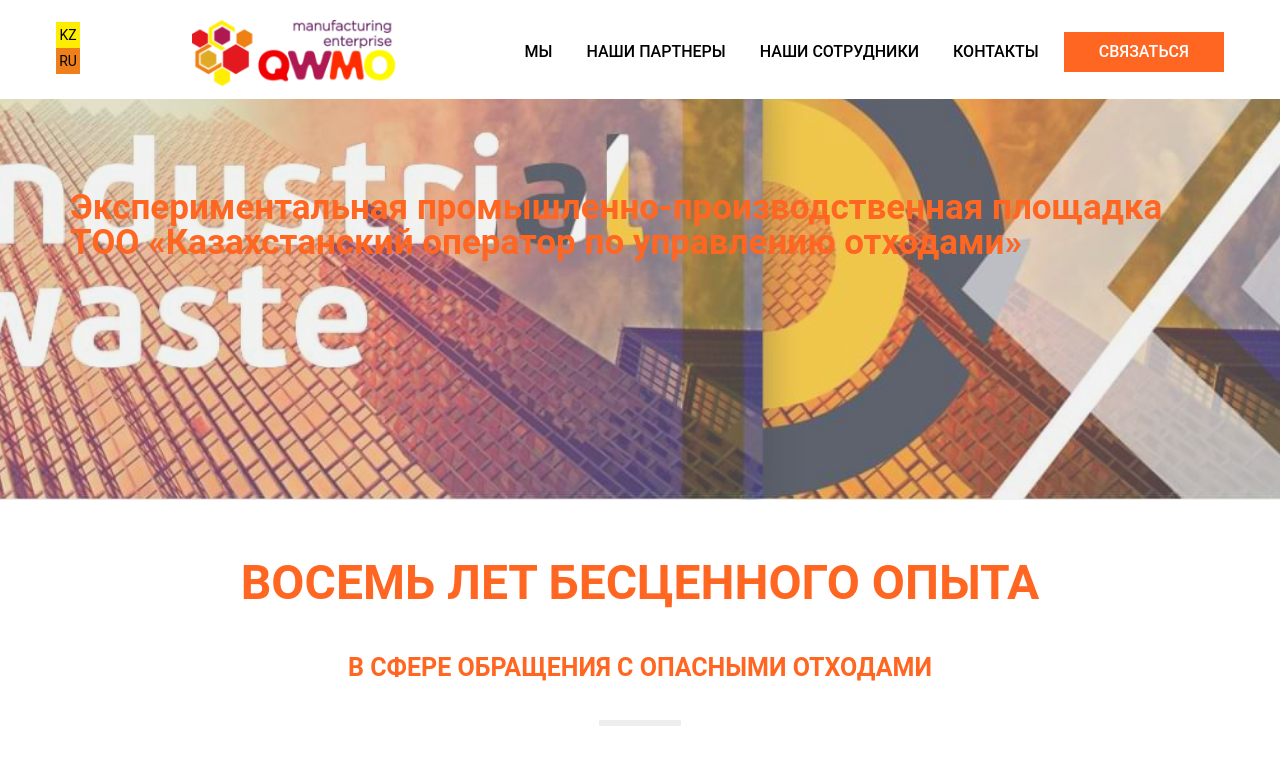
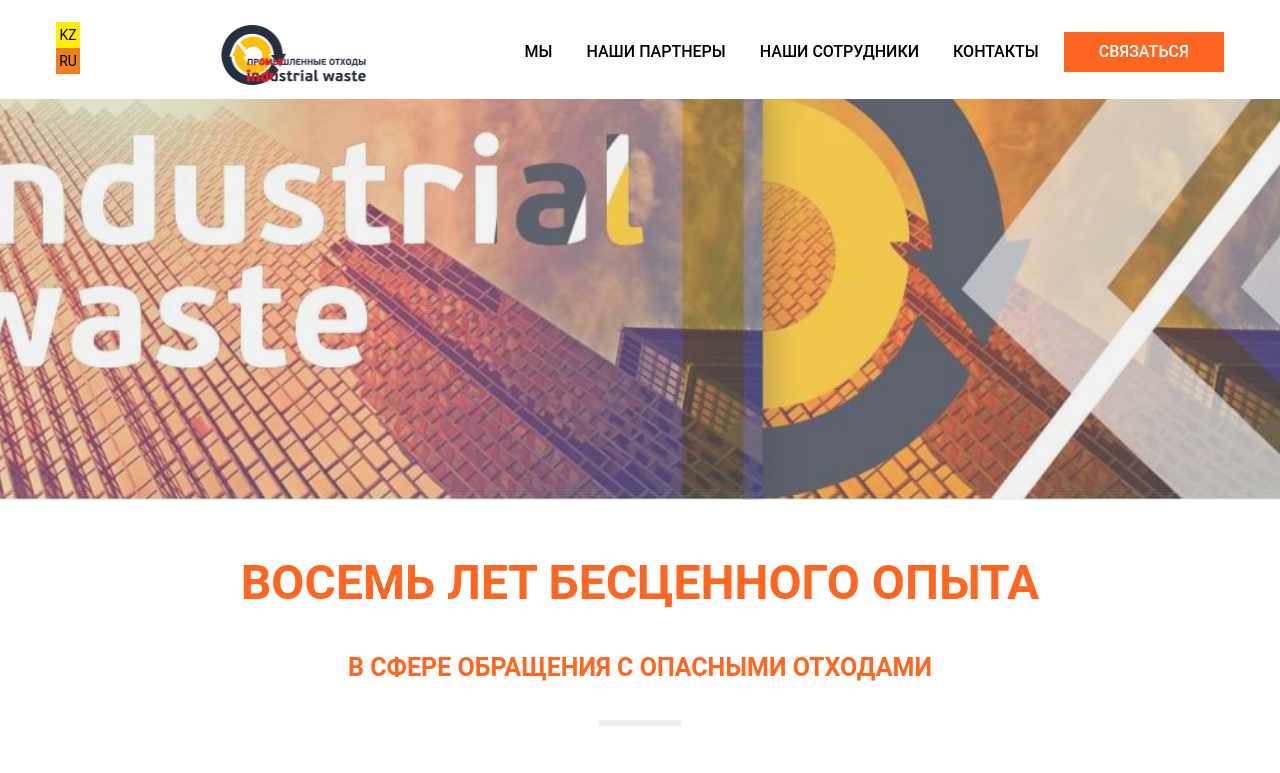
Before and after one commit to infabls/pokz, a plain HTML site: page index.html in a window 1280 px wide. Shown: the top 773 px of the page. Drawn offline with nearby package versions, Linux system fonts and the light colour scheme; files that its build step writes are made by us from their sources.

Commit message:
change logo, remove text from top banner

```diff
--- a/index.html
+++ b/index.html
@@ -54,7 +54,7 @@
           </div>
           <!--========== Brand and toggle get grouped for better mobile display ==========-->
           <div class="navbar-header">
-            <a class="navbar-brand" href="/"><img src="images/ntpl/logo.png" alt=""></a>
+            <a class="navbar-brand" href="/"><img src="/img/new/logo.png" alt=""></a>
             <button type="button" class="navbar-toggle collapsed" data-toggle="collapse" data-target="#main-navbar" aria-expanded="false">
             <span class="sr-only">Toggle navigation</span>
             <span class="icon-bar"></span>
@@ -99,7 +99,7 @@
       <div class="top-banner row m0 text-center fadeInOnLoad">
         <div class="container">
           <div class="main-text text">
-            <h2>Экспериментальная промышленно-производственная площадка <br> ТОО «Казахстанский оператор по управлению отходами»</h2>
+           <!--  <h2>Экспериментальная промышленно-производственная площадка <br> ТОО «Казахстанский оператор по управлению отходами»</h2> -->
           </div>
           <!--              <div class="ylw-box">
             <div class="text">
```
Also changed, not shown: lang/kaz/index.html (+2 -2 lines), img/new/logo.png (added).
